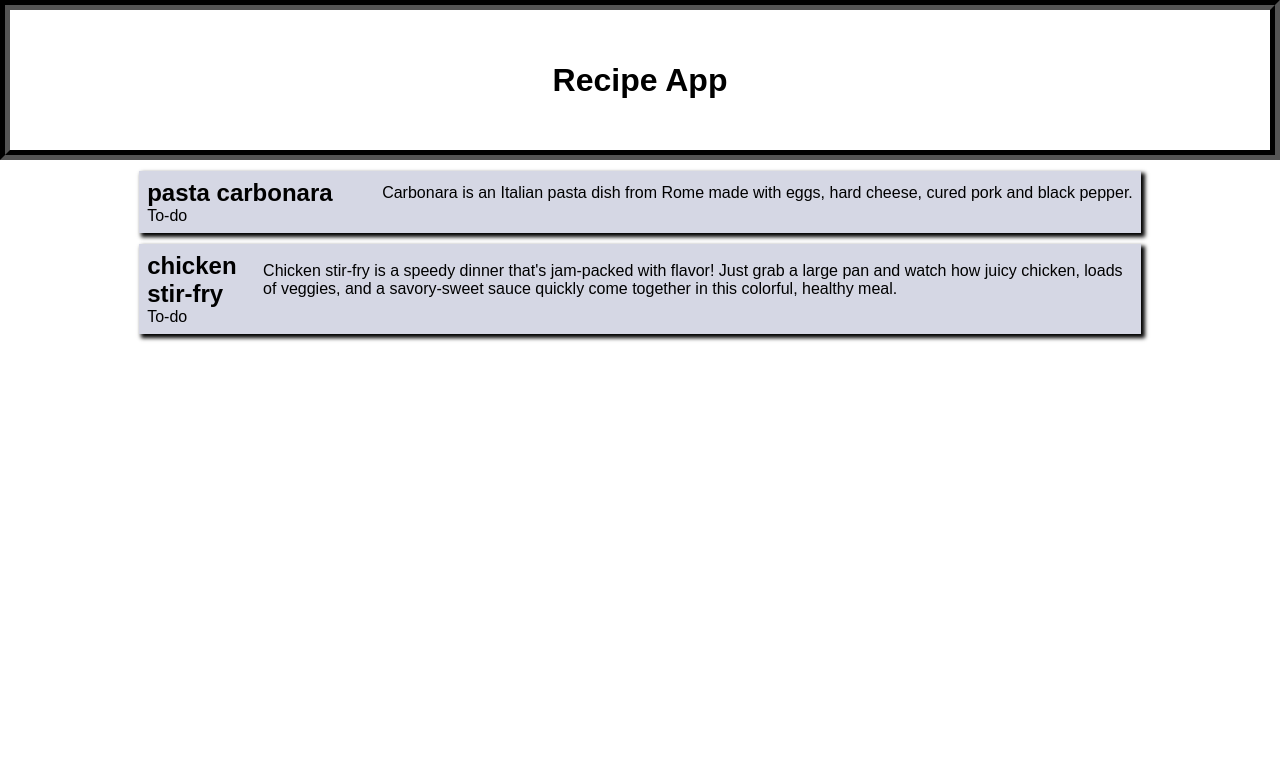
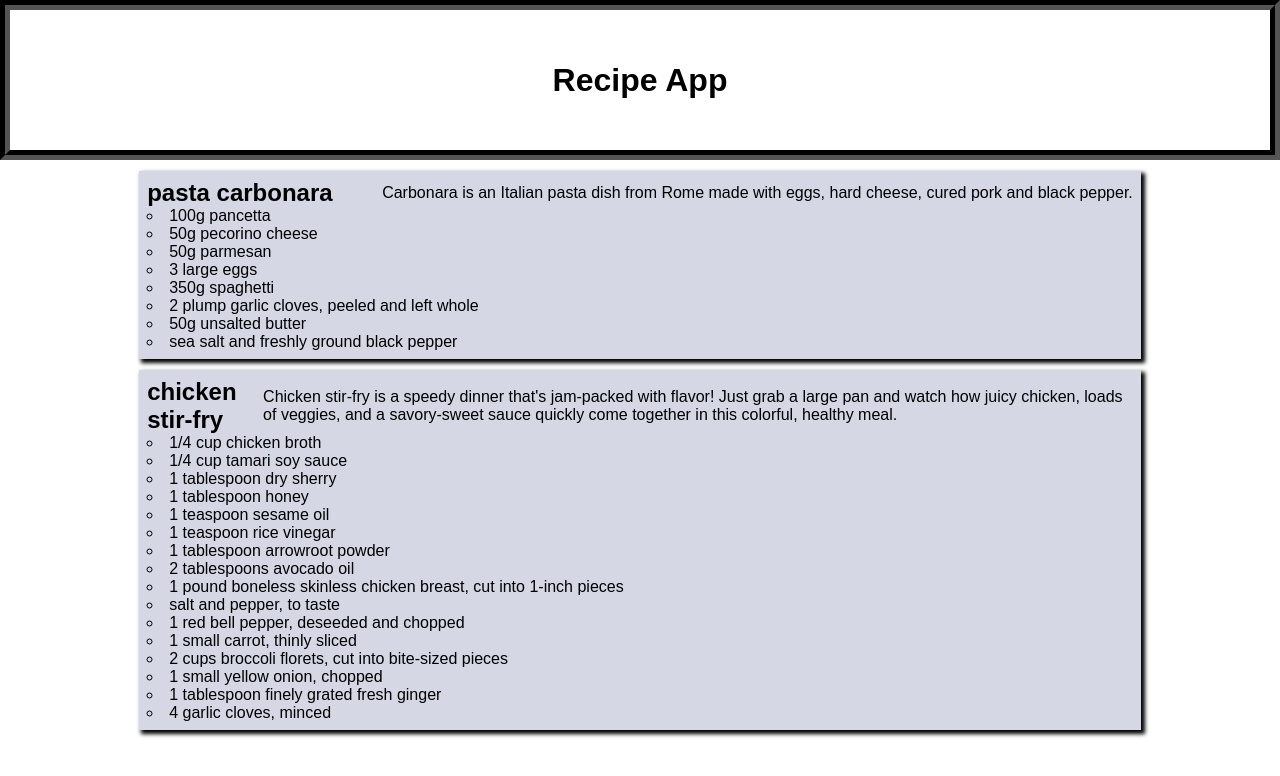
Before and after one commit to fsaiz97/recipe-react-app, a React (Vite) app: page / in a window 1280 px wide. Shown: the top 776 px of the page. Built offline with nearby package versions, Linux system fonts and the light colour scheme.

Commit message:
Add ingredients to displayed recipes

```diff
--- a/src/App.css
+++ b/src/App.css
@@ -8,6 +8,10 @@ body {
     color: black;
     font-family: "Poppins", sans-serif;
     min-height: 100vh;
+}
+
+div>ul {
+    list-style-position: inside;
 }
 
 header {
--- a/src/components/Recipe/index.jsx
+++ b/src/components/Recipe/index.jsx
@@ -7,7 +7,9 @@ function Recipe({recipeData}) {
                 <h2 className='recipe-name'>{recipeData.name}</h2>
                 <p className='recipe-description'>{recipeData.description}</p>
             </div>
-            <ul className='recipe-ingredients'>To-do</ul>
+            <ul className='recipe-ingredients'>
+                {recipeData.ingredients.map((entry, idx) => <li id={`${recipeData.name}-ingredient-${idx}`} className='recipe-ingredient'>{entry}</li>)}
+            </ul>
         </div>
     )
 }
```
